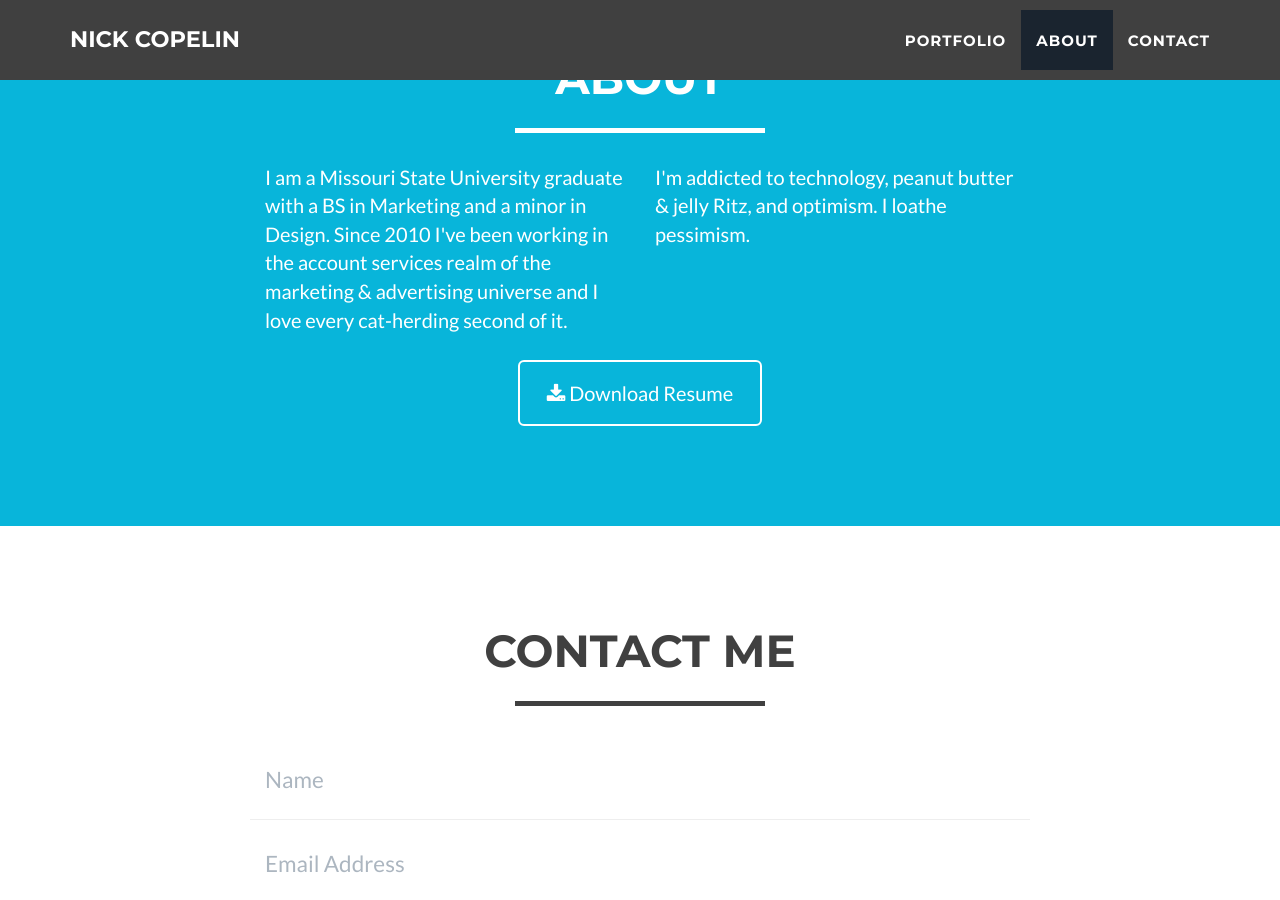
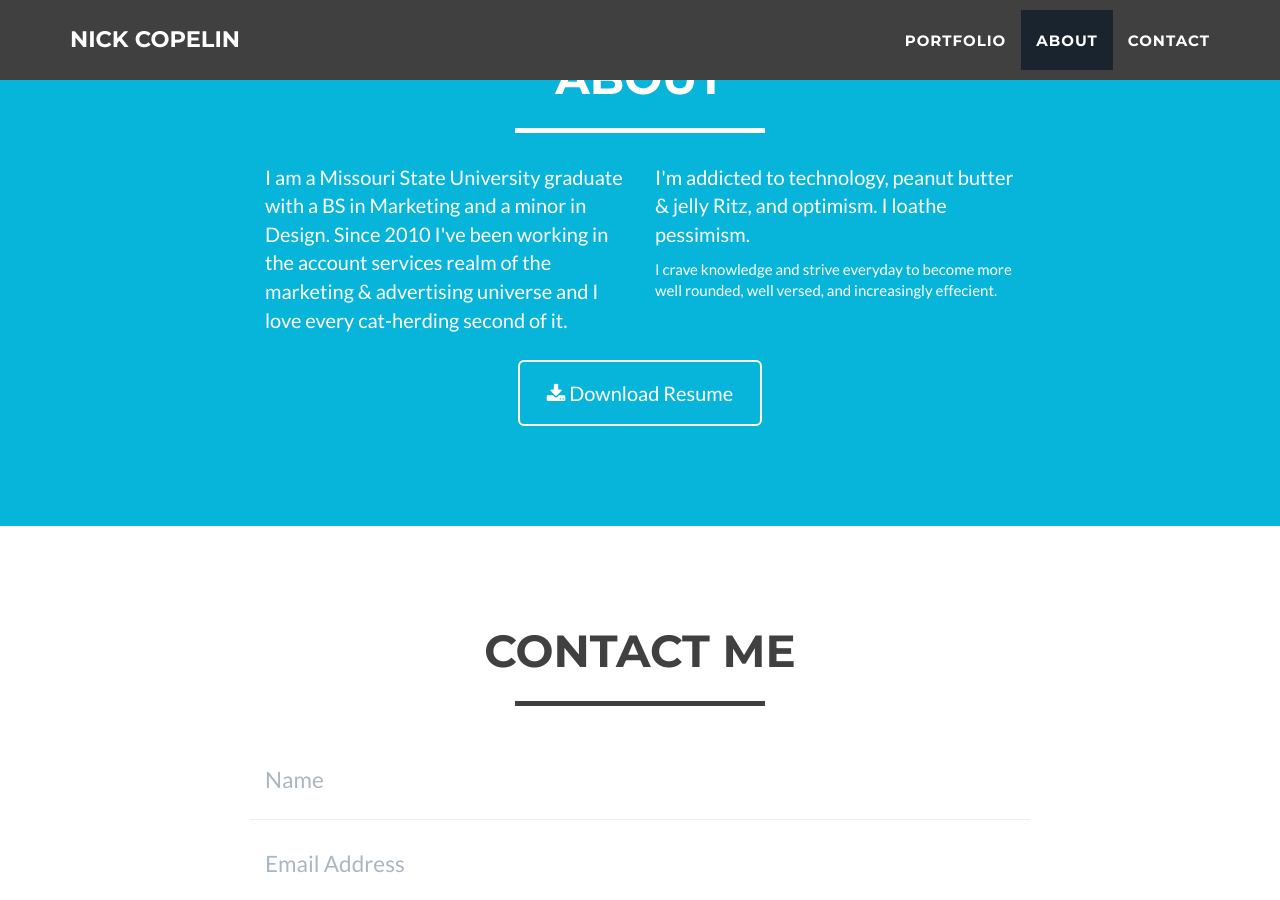
Before and after one commit to NickCopelin/NickCopelin.github.io, a Jekyll site: the page built from index.html, in a window 1280 px wide and 900 px high, scrolled down 1996 px. Built offline with Jekyll 4.4.1, drawn with Linux system fonts in a browser that asks for light colours; nearby versions of some CDN libraries; library files that are not in the unit come from our copies.

Commit message:
Updated description

```diff
--- a/_includes/about.html
+++ b/_includes/about.html
@@ -12,7 +12,7 @@
                     <p>I am a Missouri State University graduate with a BS in Marketing and a minor in Design. Since 2010 I've been working in the account services realm of the marketing & advertising universe and I love every cat-herding second of it.</p>
                 </div>
                 <div class="col-lg-4">
-                    <p>I'm addicted to technology, peanut butter & jelly Ritz, and optimism. I loathe pessimism.</p>
+                    <p>I'm addicted to technology, peanut butter & jelly Ritz, and optimism. I loathe pessimism.</p> I crave knowledge and strive everyday to become more well rounded, well versed, and increasingly effecient.
                 </div>
                 <div class="col-lg-8 col-lg-offset-2 text-center">
                     <a href="{{ site.url }}/assets/NickCopelin_Resume.pdf" class="btn btn-lg btn-outline">
```
